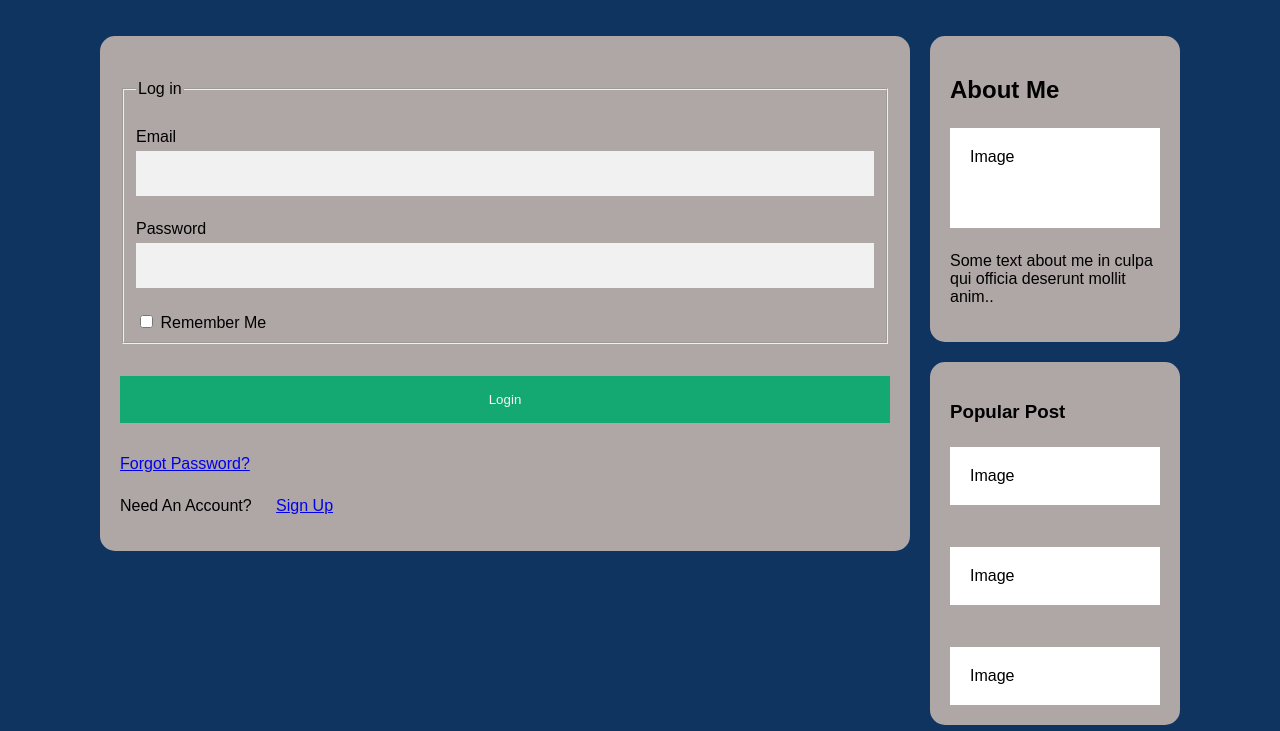
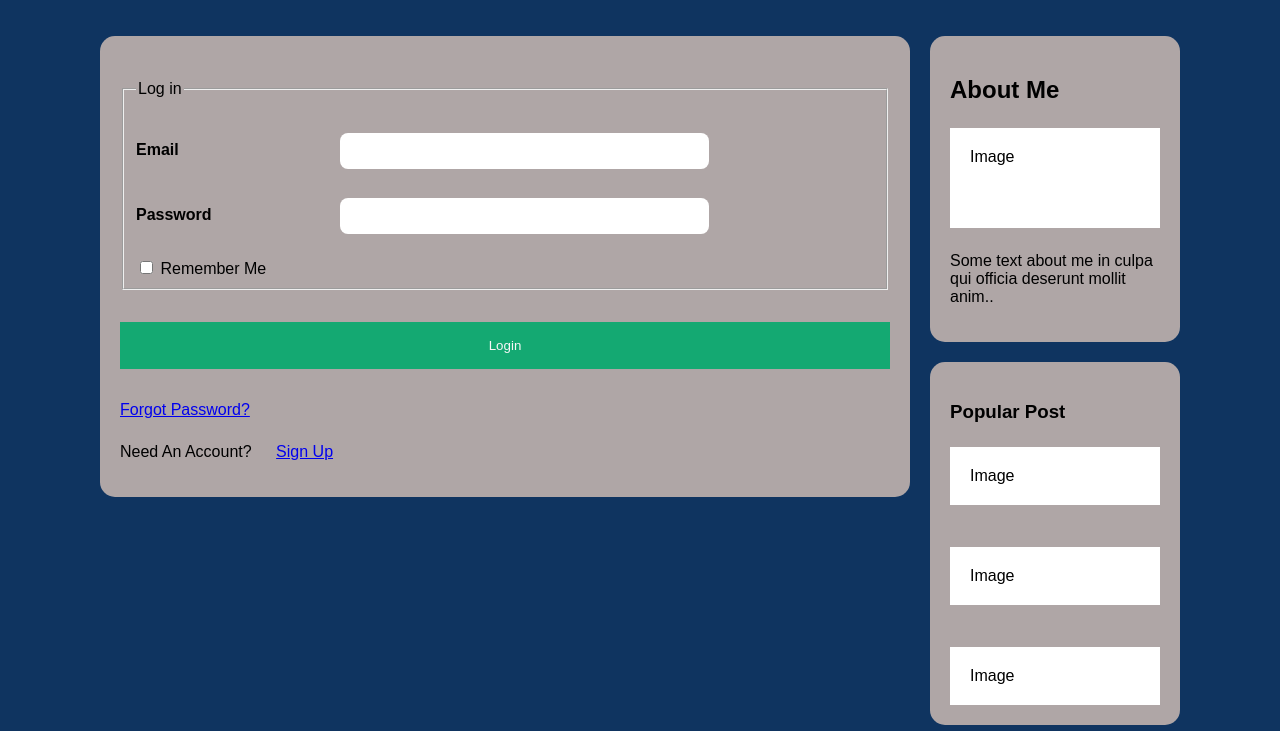
Before and after one commit to Bevanwhite/flask-website, a Flask app: page /login in a window 1280 px wide. Shown: the part 69-800 px from the top of the page. Run offline with Flask 2, Linux system fonts and the light colour scheme.

Commit message:
change the layout of the login and sign up forms

```diff
--- a/static/css/style.css
+++ b/static/css/style.css
@@ -109,17 +109,23 @@ nav{
 
 /* form group */
 input[type=text], input[type=password] {
-    width: 100%;
-    padding: 15px;
+    width: 50%;
+    padding: 8px 15px;
+    line-height: 1.5;
     margin: 5px 0 0 0 ;
     display: inline-block;
-    border: none;
-    background: #f1f1f1;
+    border: #ddd;
+    border-radius: 8px;
 }
 
 input[type=text]:focus, input[type=password]:focus {
     background-color: #ddd;
     outline: none;
+}
+.form-control-label{
+    width: 200px;
+    display: inline-block;
+    font-weight: bold;
 }
 
 .registerbtn {
--- a/templates/login.html
+++ b/templates/login.html
@@ -7,7 +7,7 @@
             <fieldset>
                 <legend>Log in</legend>
                 <div class="form-group">
-                    {{form.email.label}}
+                    {{form.email.label(class="form-control-label")}}
                     {% if form.email.errors%}
                         {{ form.email(class="is-invalid")}}
                         <div class="invaild-feedback">
@@ -20,7 +20,7 @@
                     {% endif %}
                 </div>
                 <div class="form-group">
-                    {{form.password.label}}
+                    {{form.password.label(class="form-control-label")}}
                     {% if form.password.errors%}
                         {{ form.password(class="is-invalid")}}
                         <div class="invaild-feedback">
```
Also changed, not shown: templates/register.html (+4 -4 lines).
